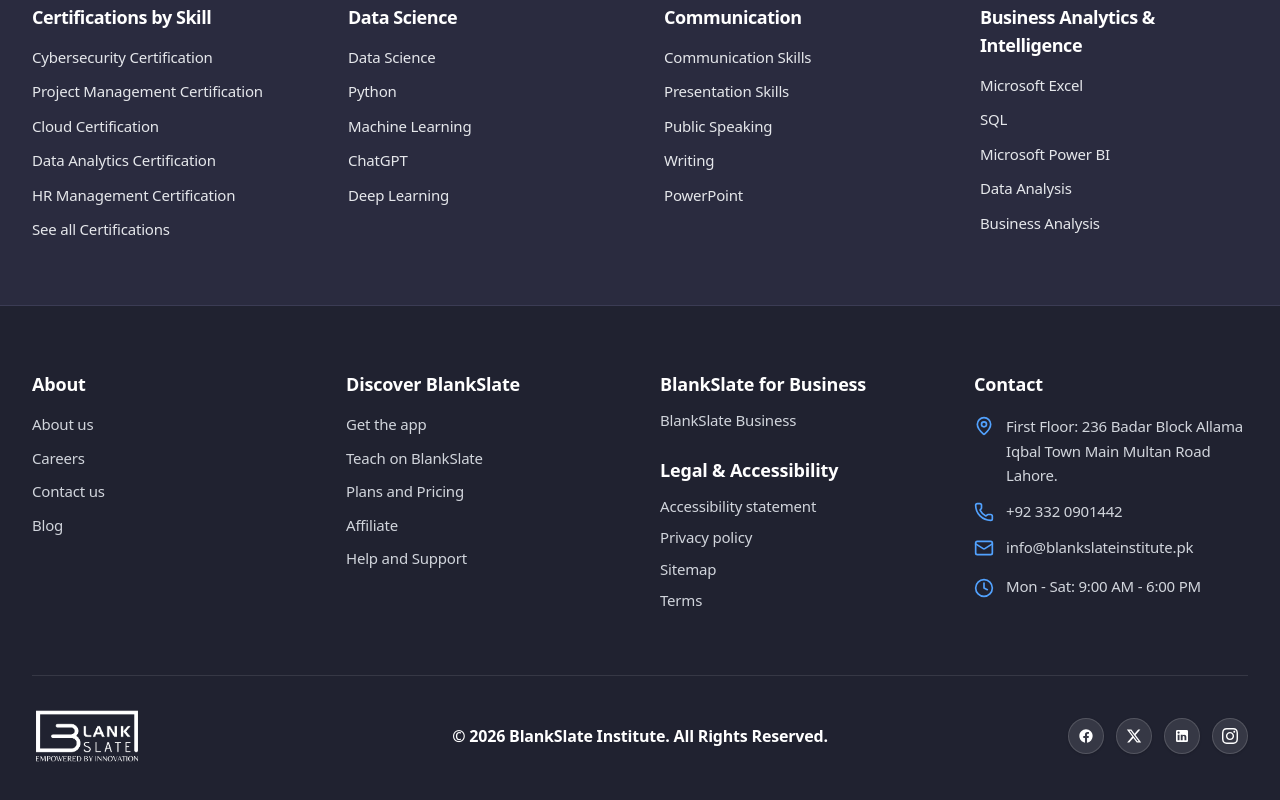
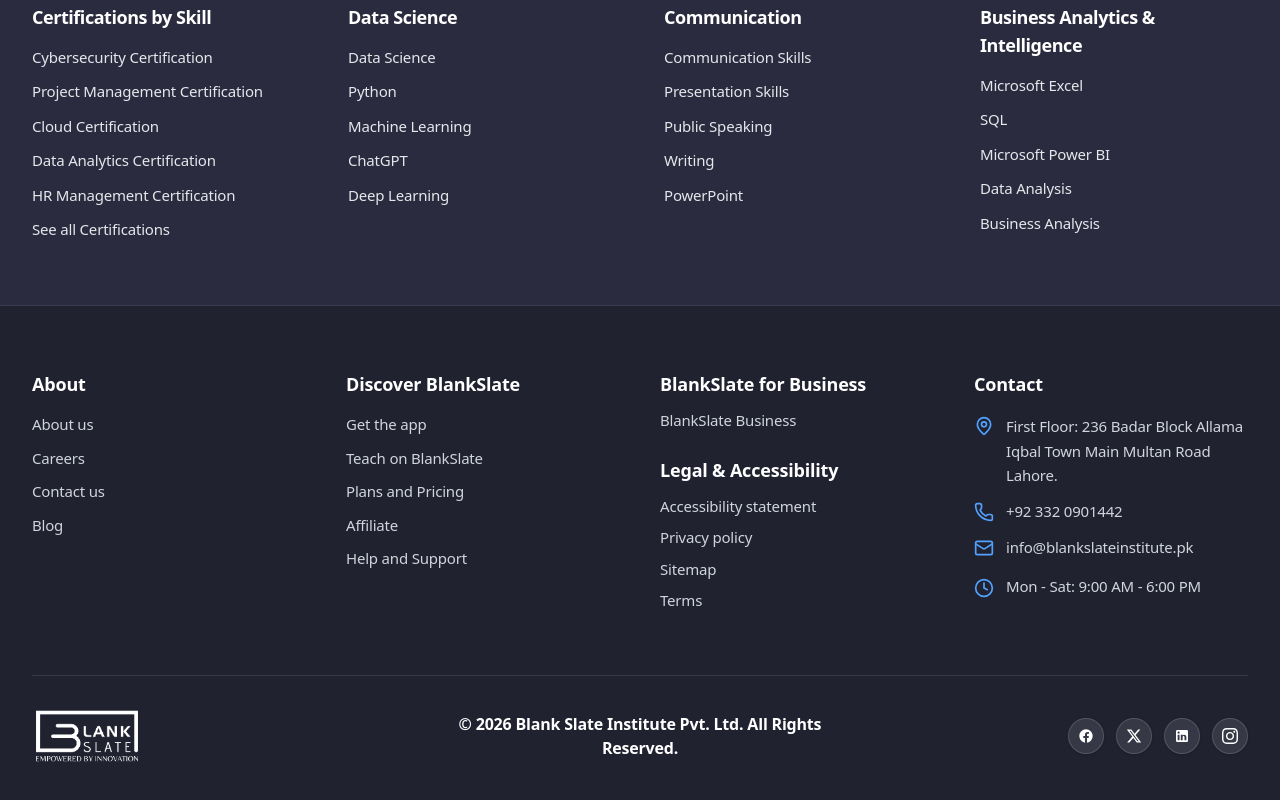
Before and after one commit to techbyrayyan/blank-slate-ins, a Next.js app: page / in a window 1280 px wide. Shown: the part 5480-6280 px from the top of the page. Built offline with nearby package versions, Linux system fonts and the light colour scheme.

Commit message:
feat: update footer copyright to Blank Slate Institute Pvt. Ltd.

```diff
--- a/src/components/EditorialFooter.js
+++ b/src/components/EditorialFooter.js
@@ -210,7 +210,7 @@
 
             {/* Center: Copyright */}
             <div className="text-center text-sm sm:text-base font-semibold text-white">
-              <p>© 2026 BlankSlate Institute. All Rights Reserved.</p>
+              <p>© 2026 Blank Slate Institute Pvt. Ltd. All Rights Reserved.</p>
             </div>
 
             {/* Right: Social Media Icons */}
--- a/src/components/Footer.js
+++ b/src/components/Footer.js
@@ -105,7 +105,7 @@
 
         {/* Bottom */}
         <div className="pt-8 flex flex-col sm:flex-row items-center justify-between gap-4 text-xs text-gray-500">
-          <p>© 2026 BlankSlate Institute. All Rights Reserved.</p>
+          <p>© 2026 Blank Slate Institute Pvt. Ltd. All Rights Reserved.</p>
           <div className="flex items-center space-x-6 text-gray-400">
             <Link href="/about" className="hover:text-white transition-colors">About Us</Link>
             <Link href="/courses" className="hover:text-white transition-colors">Curriculum</Link>
--- a/src/data/instituteData.js
+++ b/src/data/instituteData.js
@@ -1,7 +1,7 @@
 // BlankSlate Institute — Comprehensive 2026 Editorial Central Data Store
 
 export const instituteInfo = {
-  name: "BlankSlate Institute",
+  name: "Blank Slate Institute Pvt. Ltd.",
   tagline: "Shape Your Future. Build What’s Next.",
   description:
     "Empowering the next generation of engineers and tech founders with production-grade AI, Full-Stack, and Computing mastery.",
```
